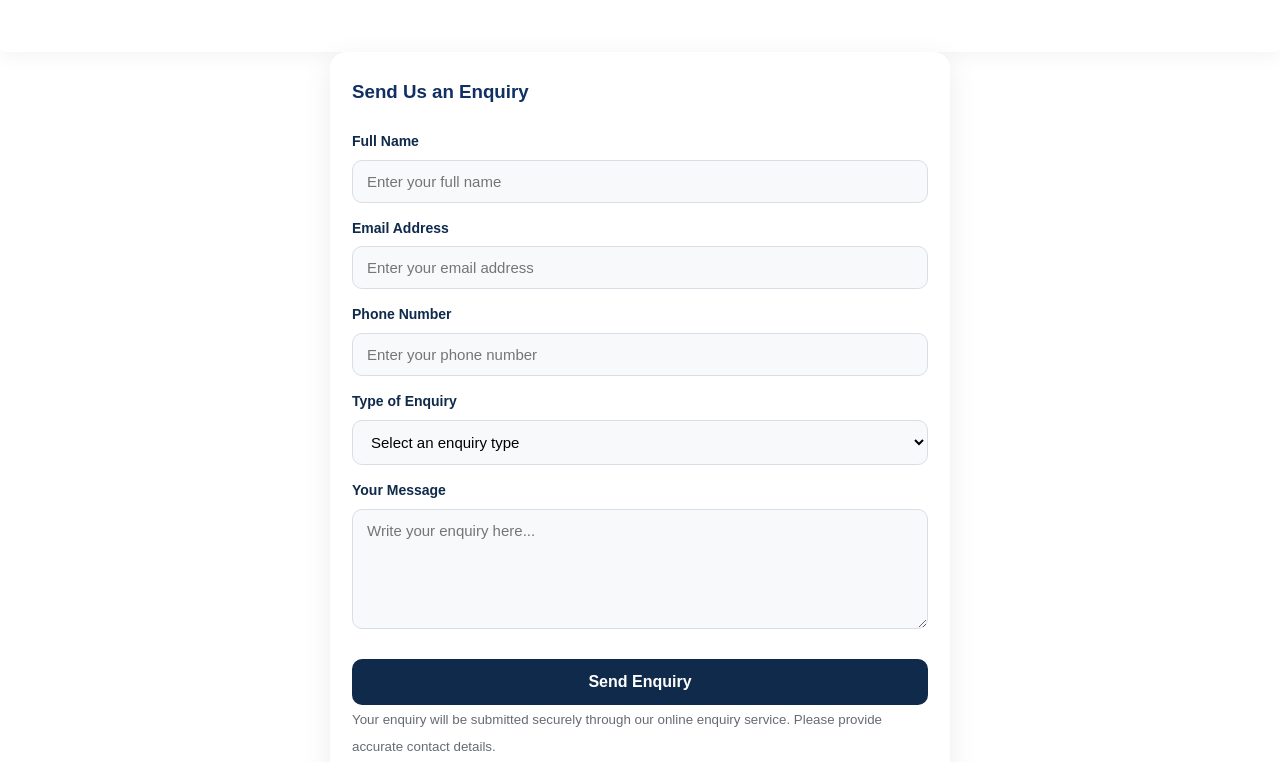
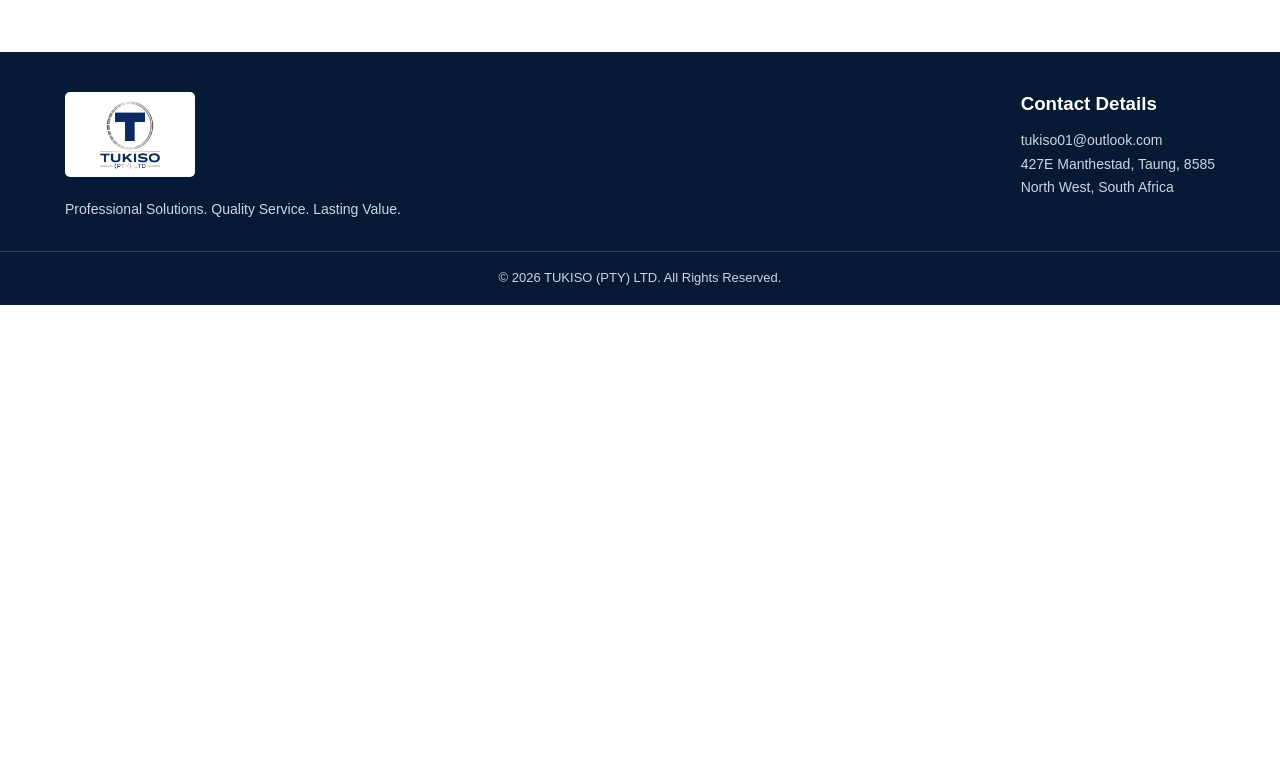
Before and after one commit to Loyalty97/tukiso-website, a plain HTML site: page index.html in a window 1280 px wide. Shown: the part 4803-5565 px from the top of the page. After the commit the page ends 5108 px from the top, so only its background shows below. Drawn offline with nearby package versions, Linux system fonts and the light colour scheme.

Commit message:
Update index.html

```diff
--- a/index.html
+++ b/index.html
@@ -530,110 +530,7 @@
 
             <!-- UPDATED FORMSPREE ENQUIRY FORM -->
 
-            <form id="contactForm" class="contact-form">
 
-                <h3>Send Us an Enquiry</h3>
-
-                <label for="name">Full Name</label>
-
-                <input
-                    type="text"
-                    id="customer_name"
-                    name="name"
-                    placeholder="Enter your full name"
-                    required
-                >
-
-                <label for="email">Email Address</label>
-
-                <input
-                    type="email"
-                    id="email"
-                    name="email"
-                    placeholder="Enter your email address"
-                    required
-                >
-
-                <label for="phone">Phone Number</label>
-
-                <input
-                    type="tel"
-                    id="phone"
-                    name="phone"
-                    placeholder="Enter your phone number"
-                    required
-                >
-
-                <label for="service">Type of Enquiry</label>
-
-                <select id="service" name="service" required>
-
-                    <option value="">Select an enquiry type</option>
-
-                    <option value="General Enquiry">
-                        General Enquiry
-                    </option>
-
-                    <option value="Construction">
-                        Construction
-                    </option>
-
-                    <option value="Supply and Procurement">
-                        Supply and Procurement
-                    </option>
-
-                    <option value="Project Management">
-                        Project Management
-                    </option>
-
-                    <option value="Business Services">
-                        Business Services
-                    </option>
-
-                    <option value="Other">
-                        Other
-                    </option>
-
-                </select>
-
-                <label for="message">Your Message</label>
-
-                <textarea
-                    id="message"
-                    name="message"
-                    placeholder="Write your enquiry here..."
-                    rows="6"
-                    required
-                ></textarea>
-
-                <!-- EMAIL SUBJECT -->
-
-                <input
-                    type="hidden"
-                    name="_subject"
-                    value="New Website Enquiry - TUKISO (PTY) LTD"
-                >
-
-                <!-- SUBMIT BUTTON -->
-
-                <button type="submit" class="btn">
-                    Send Enquiry
-                </button>
-
-                <small>
-                    Your enquiry will be submitted securely
-                    through our online enquiry service.
-                    Please provide accurate contact details.
-                </small>
-
-            <p id="formMessage"></p>
-            </form>
-
-        </div>
-
-    </div>
-
-</section>
 
 
 <!-- ================= FOOTER ================= -->
```
